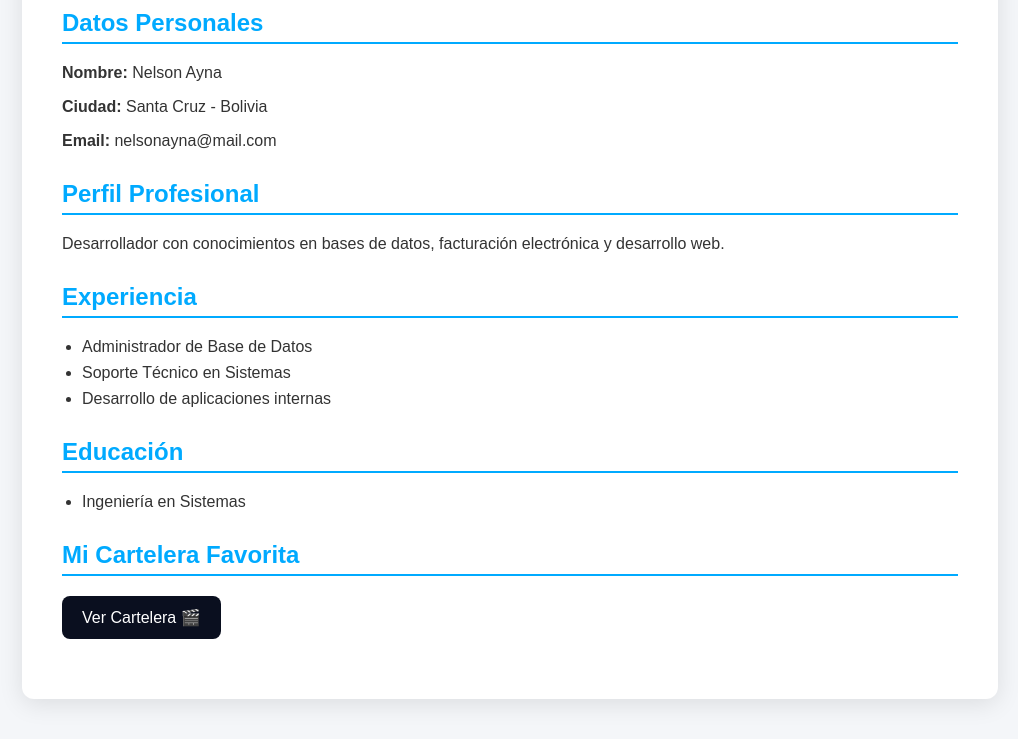
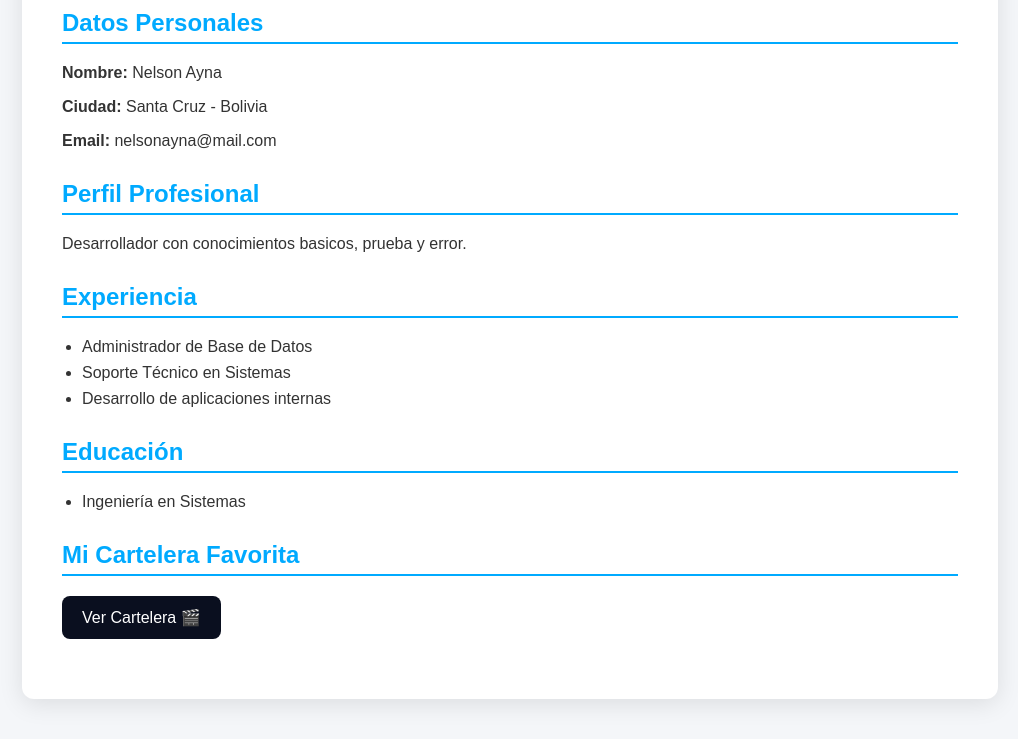
Before and after one commit to Nelson-Ayna/NelsonAyna, a plain HTML site: page hojadevida.html in a window 1280 px wide. Shown: the part 198-937 px from the top of the page, without its empty margins (130-1148 px from the left). Drawn offline with Linux system fonts and the light colour scheme.

Commit message:
cambios
Updated professional profile description.

```diff
--- a/hojadevida.html
+++ b/hojadevida.html
@@ -23,8 +23,8 @@
         <section>
             <h2>Perfil Profesional</h2>
             <p>
-                Desarrollador con conocimientos en bases de datos,
-                facturación electrónica y desarrollo web.
+                Desarrollador con conocimientos basicos,
+                prueba y error.
             </p>
         </section>
 
@@ -54,4 +54,5 @@
     </div>
 
 </body>
+
 </html>
```
